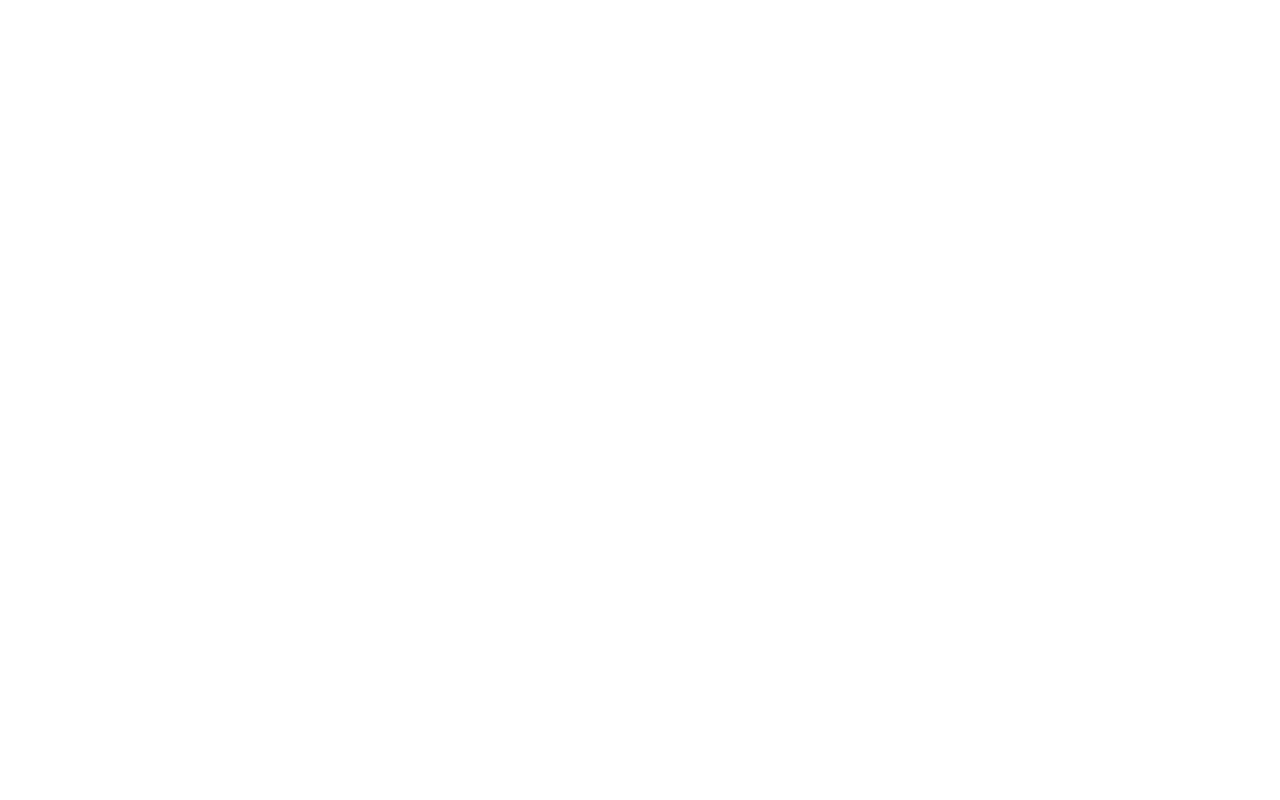
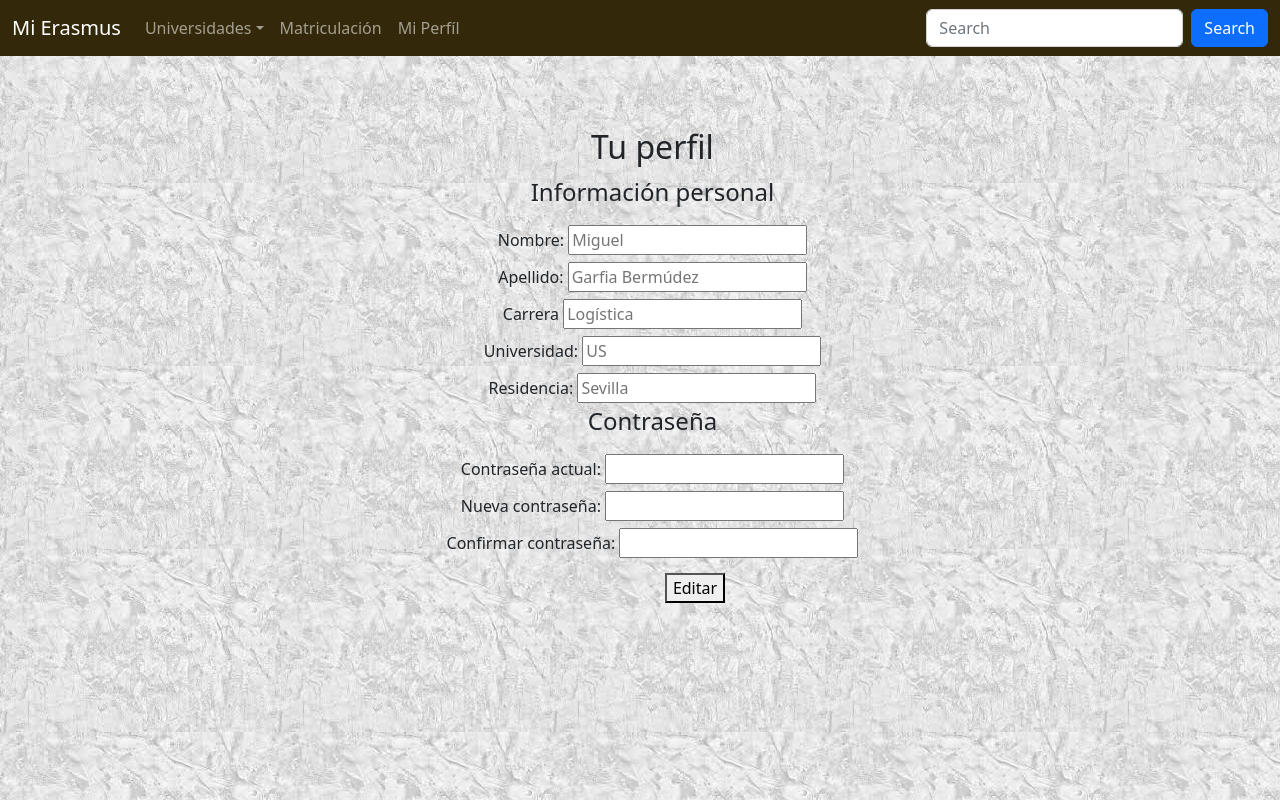
Before and after one commit to SrGarfia/ProyectoFinal, a plain HTML site: page perfil.html in a window 1280 px wide. Drawn offline with nearby package versions, Linux system fonts and the light colour scheme.

Commit message:
perfil terminado

```diff
--- a/css.css
+++ b/css.css
@@ -46,13 +46,24 @@ h1{
 }
 
 .custom-img {
-    width: 100%; /* Ajusta el ancho de la imagen al 100% */
+    width: 100%;
     margin-top: 12%;
   }
   .custom-paragraph {
-    margin-top: 7%; /* Agrega un margen superior de 10px al párrafo */
+    margin-top: 7%;
     font-size: 25px;
   }
   .list-group li{
     margin-top: 4px;
   }
+#perfil{
+    margin-top: 10%;
+    margin-left: 25px;
+}
+#perfil label{
+    margin-top: 10px;
+}
+#perfil button{
+    margin-top: 15px;
+    margin-left: 85px;
+}
--- a/perfil.html
+++ b/perfil.html
@@ -0,0 +1,120 @@
+<!DOCTYPE html>
+<html lang="en">
+    <head>
+        <meta charset="UTF-8">
+        <meta http-equiv="X-UA-Compatible" content="IE=edge">
+        <meta name="viewport" content="width=device-width, initial-scale=1.0">
+        <!-- Option 1: Include in HTML -->
+        <link rel="stylesheet" href="https://cdn.jsdelivr.net/npm/bootstrap-icons@1.3.0/font/bootstrap-icons.css">
+        <title>Universidades</title>
+
+        <!-- Latest compiled and minified CSS -->
+    <link href="https://cdn.jsdelivr.net/npm/bootstrap@5.2.3/dist/css/bootstrap.min.css" rel="stylesheet">
+
+    <!-- Latest compiled JavaScript -->
+    <script src="https://cdn.jsdelivr.net/npm/bootstrap@5.2.3/dist/js/bootstrap.bundle.min.js"></script>
+     <link rel="stylesheet" href="css.css">
+    </head>
+<body>
+
+    <nav class="navbar navbar-expand-sm navbar-dark fixed-top">
+        <div class="container-fluid">
+          <a class="navbar-brand" href="index.html">Mi Erasmus</a>
+          <button class="navbar-toggler" type="button" data-bs-toggle="collapse" data-bs-target="#mynavbar">
+            <span class="navbar-toggler-icon"></span>
+          </button>
+          <div class="collapse navbar-collapse" id="mynavbar">
+            <ul class="navbar-nav me-auto">
+              <li class="nav-item dropdown">
+                <a class="nav-link dropdown-toggle" href="" role="button" data-bs-toggle="dropdown">Universidades</a>
+                <ul class="dropdown-menu">
+                  <li><a class="dropdown-item" href="#uniFrancia">Francia</a></li>
+                  <li><a class="dropdown-item" href="#uniAlemania">Alemania</a></li>
+                  <li><a class="dropdown-item" href="#uniItalia">Italia</a></li>
+                  <li><a class="dropdown-item" href="#uniHolanda">Holanda</a></li>
+                </ul>
+              </li>
+              <li class="nav-item">
+                <a class="nav-link" href="matriculacion.html">Matriculación</a>
+              </li>
+              <li class="nav-item">
+                <a class="nav-link" href="perfil.html"> Mi Perfíl</a>
+              </li>
+            </ul>
+            <form class="d-flex">
+              <input class="form-control me-2" type="text" placeholder="Search">
+              <button class="btn btn-primary" type="button">Search</button>
+            </form>
+          </div>
+        </div>
+      </nav>
+      <form>
+        <div id="perfil">
+            <h2>Tu perfil</h2>
+            <fieldset>
+              <legend>Información personal</legend>
+              <div>
+                <label for="nombre">Nombre:</label>
+                <input type="text" id="nombre" name="nombre" placeholder="Miguel">
+              </div>
+              <div>
+                <label for="apellido">Apellido:</label>
+                <input type="text" id="apellido" name="apellido" placeholder="Garfia Bermúdez">
+              </div>
+              <div>
+                <label for="aficiones">Carrera</label>
+                <input type="text" id="carrera" name="carrera" placeholder="Logística">
+              </div>
+              <div>
+                <label for="aficiones">Universidad:</label>
+                <input type="text" id="universidad" name="universidad" placeholder="US">
+              </div>
+              <div>
+                <label for="aficiones">Residencia:</label>
+                <input type="text" id="Residencia" name="Residencia" placeholder="Sevilla">
+              </div>
+            </fieldset>
+            <fieldset>
+              <legend>Contraseña</legend>
+              <div>
+                <label for="contrasena-actual">Contraseña actual:</label>
+                <input type="password" id="contrasena-actual" name="contrasena-actual">
+              </div>
+              <div>
+                <label for="nueva-contrasena">Nueva contraseña:</label>
+                <input type="password" id="nueva-contrasena" name="nueva-contrasena">
+              </div>
+              <div>
+                <label for="confirmar-contrasena">Confirmar contraseña:</label>
+                <input type="password" id="confirmar-contrasena" name="confirmar-contrasena">
+              </div>
+            </fieldset>
+            <button id="editar-configuracion">Editar</button>
+          <button id="guardar-configuracion" style="display: none;">Guardar</button>
+           </div>
+          </form>
+
+
+          <script>
+            const editarConfiguracionBtn = document.getElementById('editar-configuracion');
+            const guardarConfiguracionBtn = document.getElementById('guardar-configuracion');
+            const infoPersonal = document.querySelector('fieldset:nth-of-type(1)');
+            const contrasena = document.querySelector('fieldset:nth-of-type(2)');
+
+            editarConfiguracionBtn.addEventListener('click', () => {
+              infoPersonal.disabled = false;
+              contrasena.disabled = false;
+              guardarConfiguracionBtn.style.display = 'block';
+              editarConfiguracionBtn.style.display = 'none';
+            });
+
+            guardarConfiguracionBtn.addEventListener('click', () => {
+              infoPersonal.disabled = true;
+              contrasena.disabled = true;
+              guardarConfiguracionBtn.style.display = 'none';
+              editarConfiguracionBtn.style.display = 'block';
+            });
+          </script>
+
+</body>
+</html>
```
